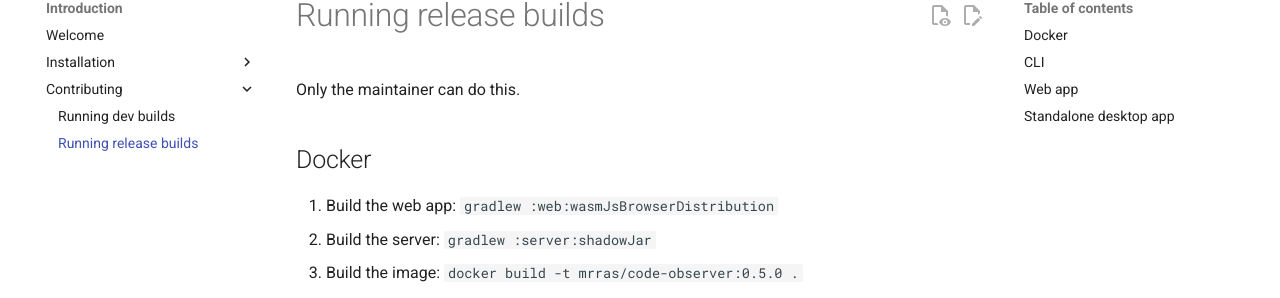
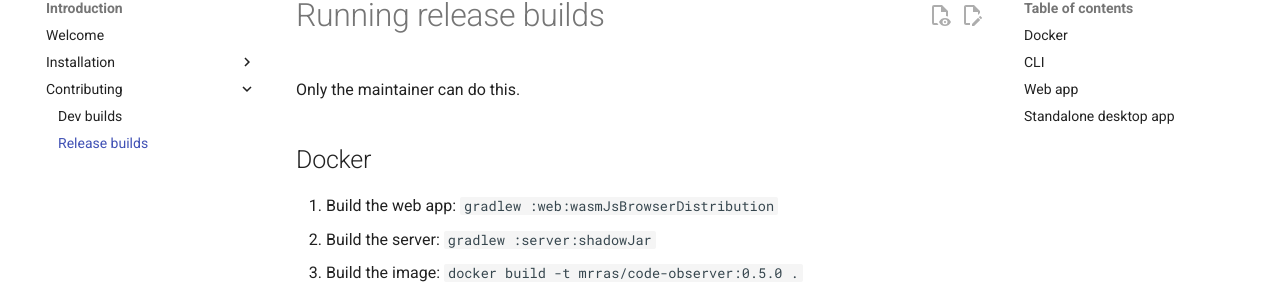
Before and after one commit to jacobras/CodeObserver, an MkDocs documentation site: the page built from docs/introduction/release_builds.md, in a window 1280 px wide. Shown: the part 151-449 px from the top of the page. Built offline with MkDocs 1.6.1 and Material for MkDocs 9.7.7, drawn with Linux system fonts in a browser that asks for light colours; comment, search, counter and statistics services are not loaded.

Commit message:
Rename dev/release build doc titles

```diff
--- a/mkdocs.yml
+++ b/mkdocs.yml
@@ -47,6 +47,6 @@ nav:
           - 'Server': 'introduction/installation_server.md'
           - 'Standalone': 'introduction/installation_standalone.md'
       - 'Contributing':
-          - 'Running dev builds': 'introduction/running_dev_builds.md'
-          - 'Running release builds': 'introduction/running_release_builds.md'
+          - 'Dev builds': 'introduction/dev_builds.md'
+          - 'Release builds': 'introduction/release_builds.md'
   - 'Online demo': 'https://jacobras.github.io/CodeObserver/demo/'
```
Also changed, not shown: docs/introduction/dev_builds.md (renamed from docs/introduction/running_dev_builds.md), docs/introduction/release_builds.md (renamed from docs/introduction/running_release_builds.md).
